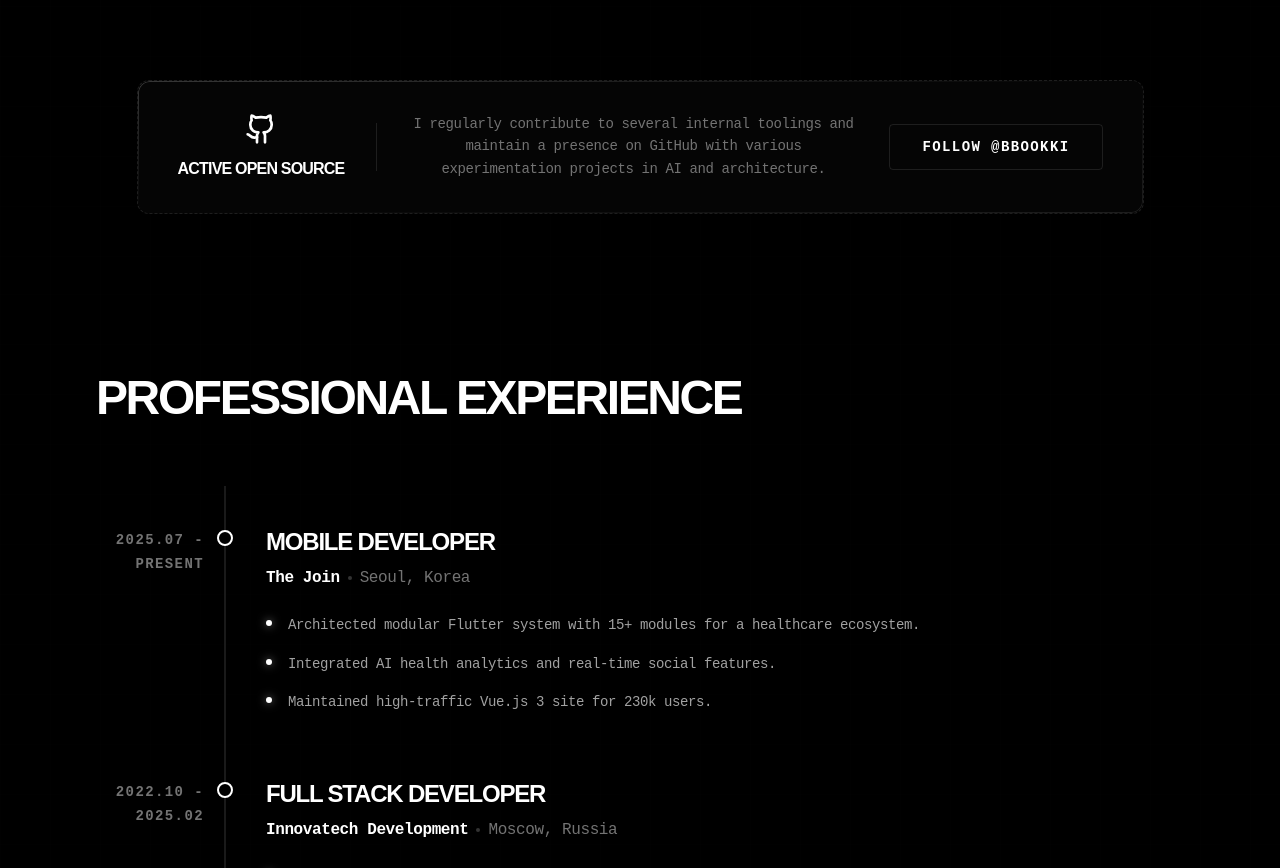
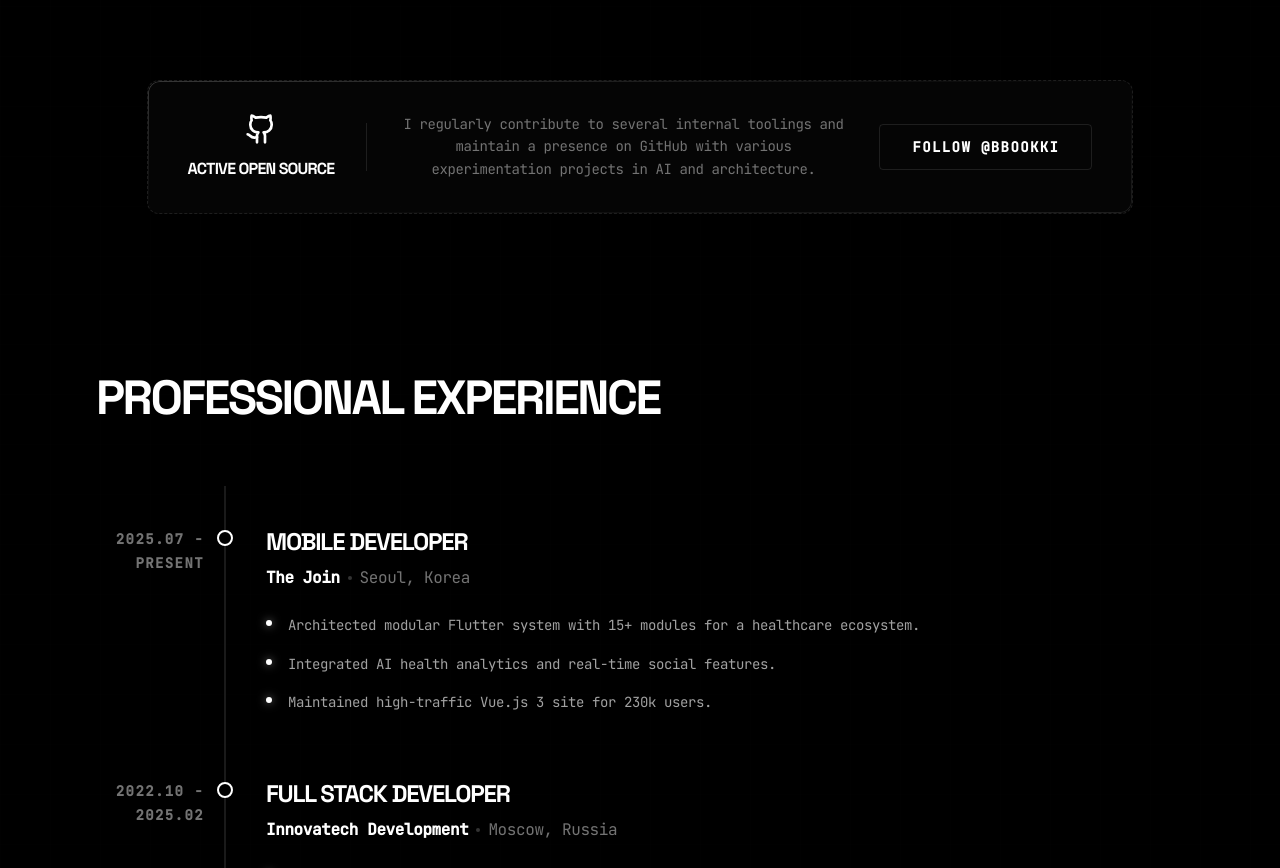
Before and after one commit to BbooKki/personal-portfolio, a React (Vite) app: page / in a window 1280 px wide. Shown: the part 3520-4388 px from the top of the page. Built offline with nearby package versions, Linux system fonts and the light colour scheme.

Commit message:
Fix CSS @import order warning

```diff
--- a/src/index.css
+++ b/src/index.css
@@ -1,5 +1,5 @@
+@import url('https://fonts.googleapis.com/css2?family=Inter:wght@300;400;500;600;700&family=Space+Grotesk:wght@300;400;500;600;700&family=JetBrains+Mono:wght@400;500&display=swap');
 @import "tailwindcss";
-@import url('https://fonts.googleapis.com/css2?family=Inter:wght@300;400;500;600;700&family=Space+Grotesk:wght@300;400;500;600;700&family=JetBrains+Mono:wght@400;500&display=swap');
 
 @theme {
   --font-sans: "Inter", ui-sans-serif, system-ui, sans-serif;
```
